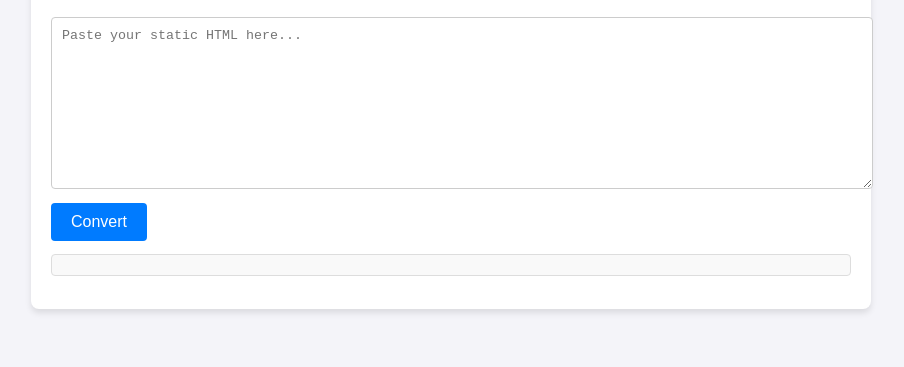
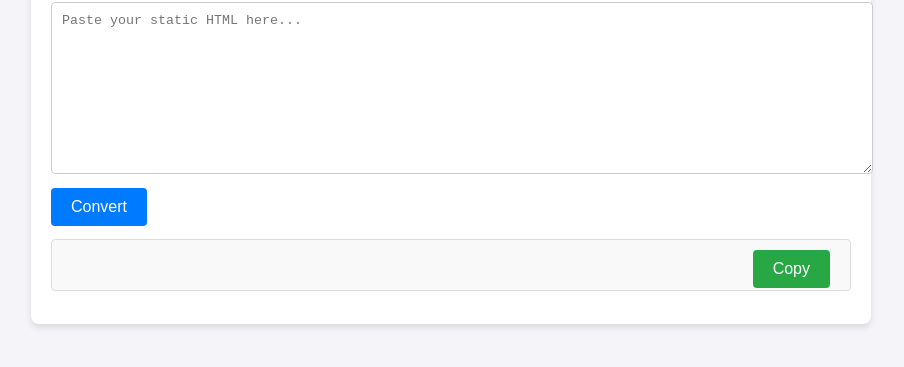
Before and after one commit to kelasmaster/html2elementor-converter, a plain HTML site: page index.html in a window 1280 px wide. Shown: the part 287-654 px from the top of the page, without its empty margins (189-1093 px from the left). Drawn offline with Linux system fonts and the light colour scheme.

Commit message:
Update index.html

```diff
--- a/index.html
+++ b/index.html
@@ -42,6 +42,7 @@
       border-radius: 4px;
       cursor: pointer;
       font-size: 16px;
+      margin-right: 10px;
     }
     button:hover {
       background-color: #0056b3;
@@ -53,6 +54,16 @@
       border-radius: 4px;
       overflow-x: auto;
       font-family: monospace;
+      position: relative;
+    }
+    .copy-button {
+      position: absolute;
+      top: 10px;
+      right: 10px;
+      background-color: #28a745;
+    }
+    .copy-button:hover {
+      background-color: #218838;
     }
   </style>
 </head>
@@ -61,7 +72,9 @@
     <h1>HTML to Elementor JSON Converter</h1>
     <textarea id="htmlInput" placeholder="Paste your static HTML here..."></textarea>
     <button onclick="convertToElementorJSON()">Convert</button>
-    <pre id="jsonOutput"></pre>
+    <pre id="jsonOutput">
+      <button class="copy-button" onclick="copyToClipboard()">Copy</button>
+    </pre>
   </div>
 
   <script>
@@ -118,6 +131,20 @@
         jsonOutput.textContent = `Error: ${error.message}`;
       }
     }
+
+    // Function to copy JSON output to clipboard
+    function copyToClipboard() {
+      const jsonOutput = document.getElementById('jsonOutput').textContent;
+
+      navigator.clipboard.writeText(jsonOutput)
+        .then(() => {
+          alert('JSON copied to clipboard!');
+        })
+        .catch((error) => {
+          console.error('Failed to copy JSON:', error);
+          alert('Failed to copy JSON. Please try again.');
+        });
+    }
   </script>
 </body>
 </html>
```
